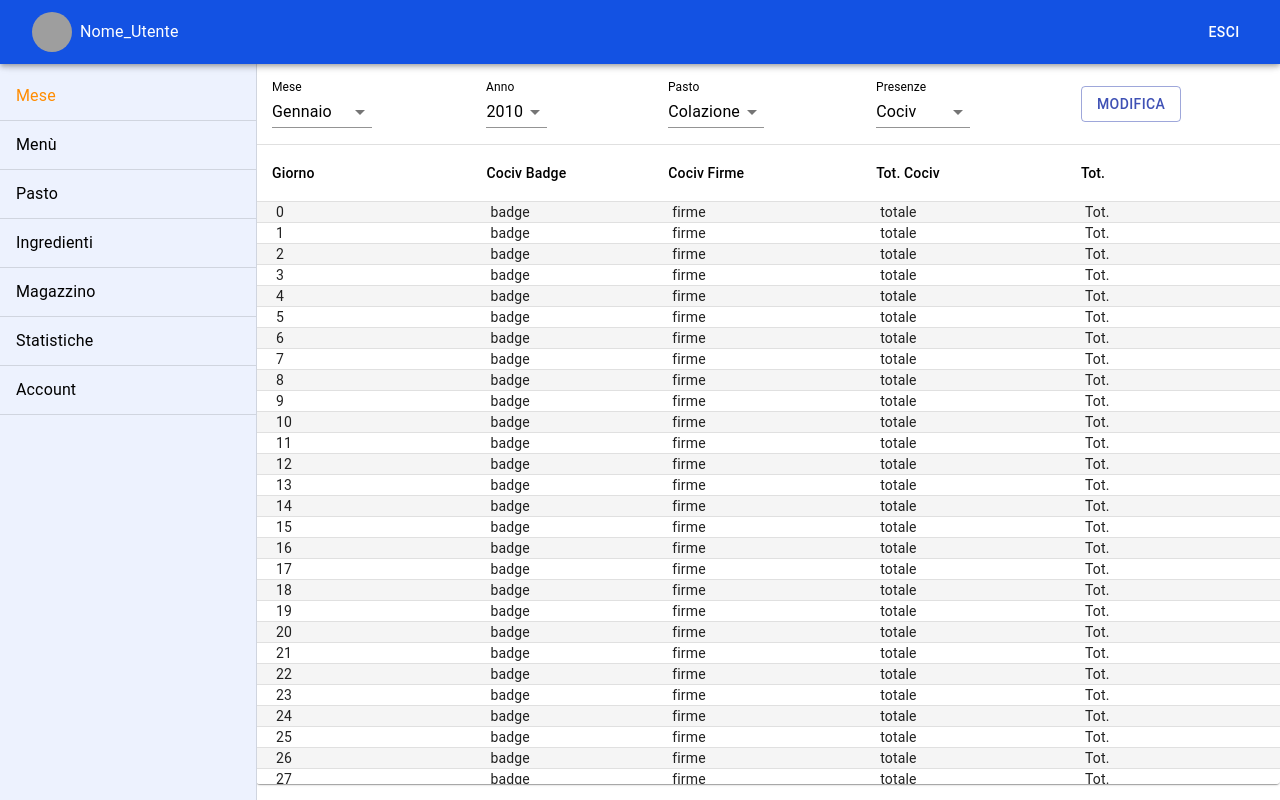
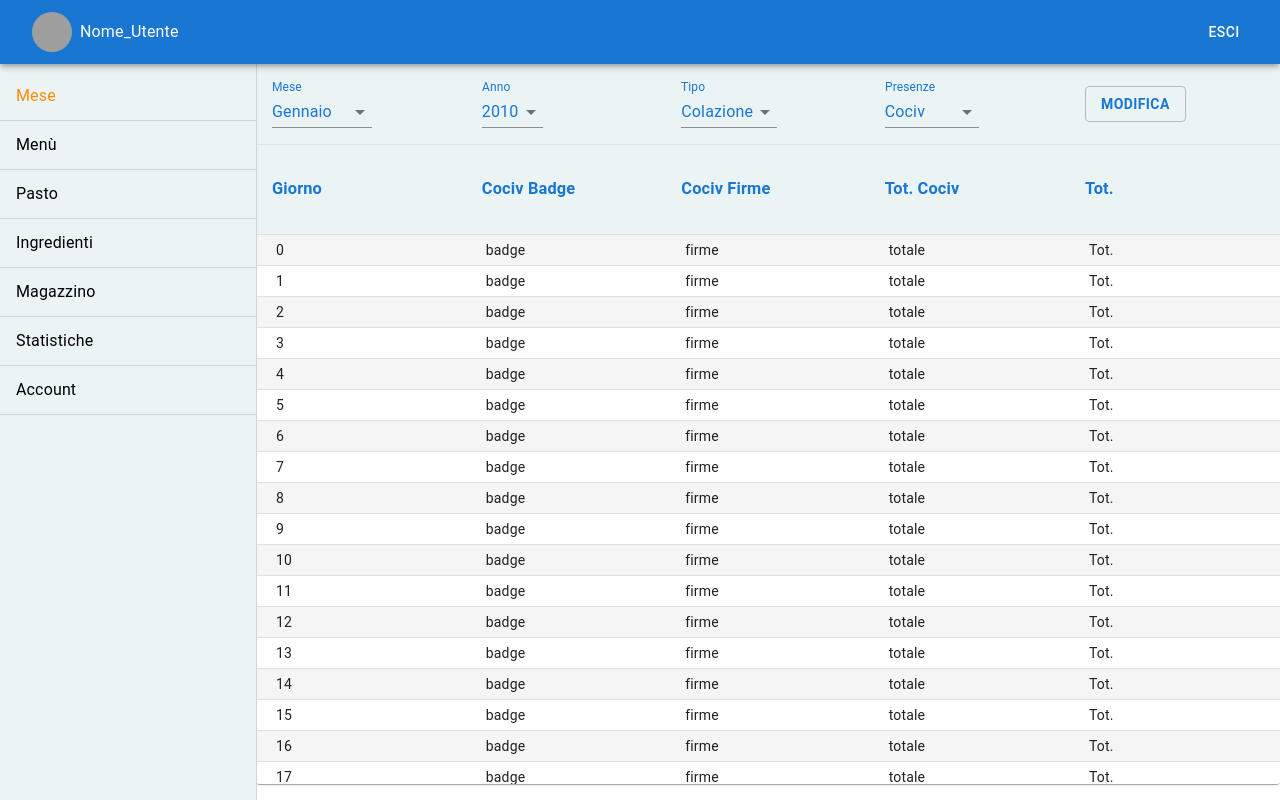
Before and after one commit to tvasari/gestionale_mensa, a React (Create React App) app: page /Mese in a window 1280 px wide. Built offline with nearby package versions, Linux system fonts and the light colour scheme; grey boxes are pictures that could not be loaded.

Commit message:
sticky bars on top plus styling

```diff
--- a/src/components/CustomTable/CustomTable.js
+++ b/src/components/CustomTable/CustomTable.js
@@ -8,7 +8,7 @@ import TableHead from '@material-ui/core/TableHead';
 import TableRow from '@material-ui/core/TableRow';
 import Paper from '@material-ui/core/Paper';
 import Button from '@material-ui/core/Button';
-import Selector from './Selector';
+import Selector from '../Selector';
 
 const StyledTableCell = withStyles((theme) => ({
   head: {
@@ -35,14 +35,17 @@ const useStyles = makeStyles({
         height: '90vh'
     },
     option: {
-      color: 'black'
+        color: '#1976d2'
     },
     tableHead: {
-      backgroundColor: '#fff',
+      backgroundColor: '#eaf4f4',
       color: 'black'
     },
     tableRow: {
-      padding: '0 20px'
+        padding: '5px 20px'
+    },
+    tableBody: {
+        overflowX: 'auto',
     }
 });
 
@@ -79,11 +82,11 @@ const meals = [
 ];
 
 const values = [
-    'Giorno',
-    'Cociv Badge',
-    'Cociv Firme',
-    'Tot. Cociv',
-    'Tot.'
+    <h3 style={{color: '#1976d2'}}>Giorno</h3>,
+    <h3 style={{color: '#1976d2'}}>Cociv Badge</h3>,
+    <h3 style={{color: '#1976d2'}}>Cociv Firme</h3>,
+    <h3 style={{color: '#1976d2'}}>Tot. Cociv</h3>,
+    <h3 style={{color: '#1976d2'}}>Tot.</h3>
 ]
 
 const attendance = [
@@ -128,22 +131,22 @@ const CustomTable = () => {
   const selectors = [
       <Selector key="Mese" type="Mese" array={months} style={classes.option}/>,
       <Selector key="Anno" type="Anno" array={yearCreator()} style={classes.option}/>,
-      <Selector key="Pasto" type="Pasto" array={meals} style={classes.option}/>,
+      <Selector key="Tipo" type="Tipo" array={meals} style={classes.option}/>,
       <Selector key="Presenze" type="Presenze" array={attendance} style={classes.option}/>,
     ]
 
   return (
     <TableContainer component={Paper} className={classes.table}>
-        <Table aria-label="customized table">
+        <Table stickyHeader aria-label="customized table">
 
             <TableHead>
                 <TableRow>
                     {
                         headerGenerator(selectors, classes.tableHead)
                     }
-                    <TableCell>
-                        <Button variant="outlined" color="primary">
-                            Modifica
+                    <TableCell className={classes.tableHead}>
+                        <Button variant="outlined" className={classes.option}>
+                            <b>Modifica</b>
                         </Button>
                     </TableCell>
                 </TableRow>
--- a/src/components/Menu/MenuTable.js
+++ b/src/components/Menu/MenuTable.js
@@ -10,24 +10,8 @@ import Paper from '@material-ui/core/Paper';
 import IconButton from '@material-ui/core/IconButton';
 import KeyboardArrowDownIcon from '@material-ui/icons/KeyboardArrowDown';
 import KeyboardArrowUpIcon from '@material-ui/icons/KeyboardArrowUp';
-
-const StyledTableCell = withStyles((theme) => ({
-  head: {
-    backgroundColor: theme.palette.common.black,
-    color: theme.palette.common.white,
-  },
-  body: {
-    fontSize: 14,
-  },
-}))(TableCell);
-
-const StyledTableRow = withStyles((theme) => ({
-  root: {
-    '&:nth-of-type(odd)': {
-      backgroundColor: theme.palette.action.hover,
-    },
-  },
-}))(TableRow);
+import Button from '@material-ui/core/Button';
+import ButtonGroup from '@material-ui/core/ButtonGroup';
 
 function createData(name, lun, mar, mer, gio, ven, sab, dom) {
   return { name, lun, mar, mer, gio, ven, sab, dom };
@@ -52,14 +36,17 @@ const rows = [
 ];
 
 const days = [
-    "Giorni",
-    "Lunedì",
-    "Martedì",
-    "Mercoledì",
-    "Giovedì",
-    "Venerdì",
-    "Sabato",
-    "Domenica"
+  <ButtonGroup disableElevation variant="contained" color="primary" aria-label="contained primary button group">
+    <Button>Pranzo</Button>
+    <Button>Cena</Button>
+  </ButtonGroup>,
+  <h3 style={{color: '#1976d2'}}>Lunedì</h3>,
+  <h3 style={{color: '#1976d2'}}>Martedì</h3>,
+  <h3 style={{color: '#1976d2'}}>Mercoledì</h3>,
+  <h3 style={{color: '#1976d2'}}>Giovedì</h3>,
+  <h3 style={{color: '#1976d2'}}>Venerdì</h3>,
+  <h3 style={{color: '#1976d2'}}>Sabato</h3>,
+  <h3 style={{color: '#1976d2'}}>Domenica</h3>
 ]
 
 const useStyles = makeStyles({
@@ -77,6 +64,12 @@ const useStyles = makeStyles({
     },
     subrow: {
       visibility: 'visible' //toggle to 'collapse' on click
+    },
+    tableHeader: {
+      backgroundColor: '#eaf4f4'
+    },
+    option: {
+      color: '#1976d2'
     }
 });
 
@@ -90,12 +83,12 @@ export default function CustomizedTables() {
 
   return (
     <TableContainer component={Paper} className={classes.container}>
-      <Table className={classes.table} aria-label="customized table">
+      <Table className={classes.table} stickyHeader aria-label="customized table">
 
         <TableHead>
           <TableRow>
               {
-                  days.map(day => <StyledTableCell>{day}</StyledTableCell>)
+                  days.map(day => <TableCell className={classes.tableHeader}>{day}</TableCell>)
               }
           </TableRow>
         </TableHead>
@@ -104,8 +97,8 @@ export default function CustomizedTables() {
           {
             rows.map((row) => (
               <Fragment>
-                <StyledTableRow key={row.name}>
-                    <StyledTableCell component="th" scope="row">
+                <TableRow key={row.name}>
+                    <TableCell component="th" scope="row">
                         {row.name}
                         {
                             row.name === 'Primi Piatti' || row.name === 'Secondi Piatti'
@@ -116,13 +109,13 @@ export default function CustomizedTables() {
                             )
                             : null
                         }
-                    </StyledTableCell>
+                    </TableCell>
                     {
                         Object.keys(row).map(day => {
                             return day === 'name'
                             ? null
                             : (
-                                <StyledTableCell>
+                                <TableCell>
                                     {
                                         row.lun.map(each => {
                                             return (
@@ -132,15 +125,26 @@ export default function CustomizedTables() {
                                             );
                                         })
                                     }
-                                </StyledTableCell>
+                                </TableCell>
                             );
                         })
                     }
-                </StyledTableRow>
+                </TableRow>
                 <Fragment>
                   {
                     row.name === 'Primi Piatti' || row.name === 'Secondi Piatti'
-                    ? <StyledTableRow className={classes.subrow}>ciao</StyledTableRow>
+                    ? (
+                      <TableRow className={classes.subrow}>
+                        <TableCell>Alternativa Dietetica</TableCell>
+                        <TableCell>Alt</TableCell>
+                        <TableCell>Alt</TableCell>
+                        <TableCell>Alt</TableCell>
+                        <TableCell>Alt</TableCell>
+                        <TableCell>Alt</TableCell>
+                        <TableCell>Alt</TableCell>
+                        <TableCell>Alt</TableCell>
+                      </TableRow>
+                    )
                     : null
                   }
                 </Fragment>
--- a/src/components/Navbar.js
+++ b/src/components/Navbar.js
@@ -19,7 +19,7 @@ const useStyles = makeStyles((theme) => ({
   },
   appBar: {
     zIndex: theme.zIndex.drawer + 1,
-    backgroundColor: '#1352E3'
+    backgroundColor: '#1976d2',
   },
   drawer: {
     flexShrink: 0,
@@ -27,7 +27,7 @@ const useStyles = makeStyles((theme) => ({
   drawerPaper: {
     width: drawerWidth,
     position: 'absolute',
-    backgroundColor: '#EDF2FE'
+    backgroundColor: '#eaf4f4'
   },
   drawerContainer: {
     overflow: 'auto',
```
Also changed, not shown: src/components/Selector.js (renamed from src/components/CustomTable/Selector.js). Lines whose indentation alone changed are shown as unchanged.
